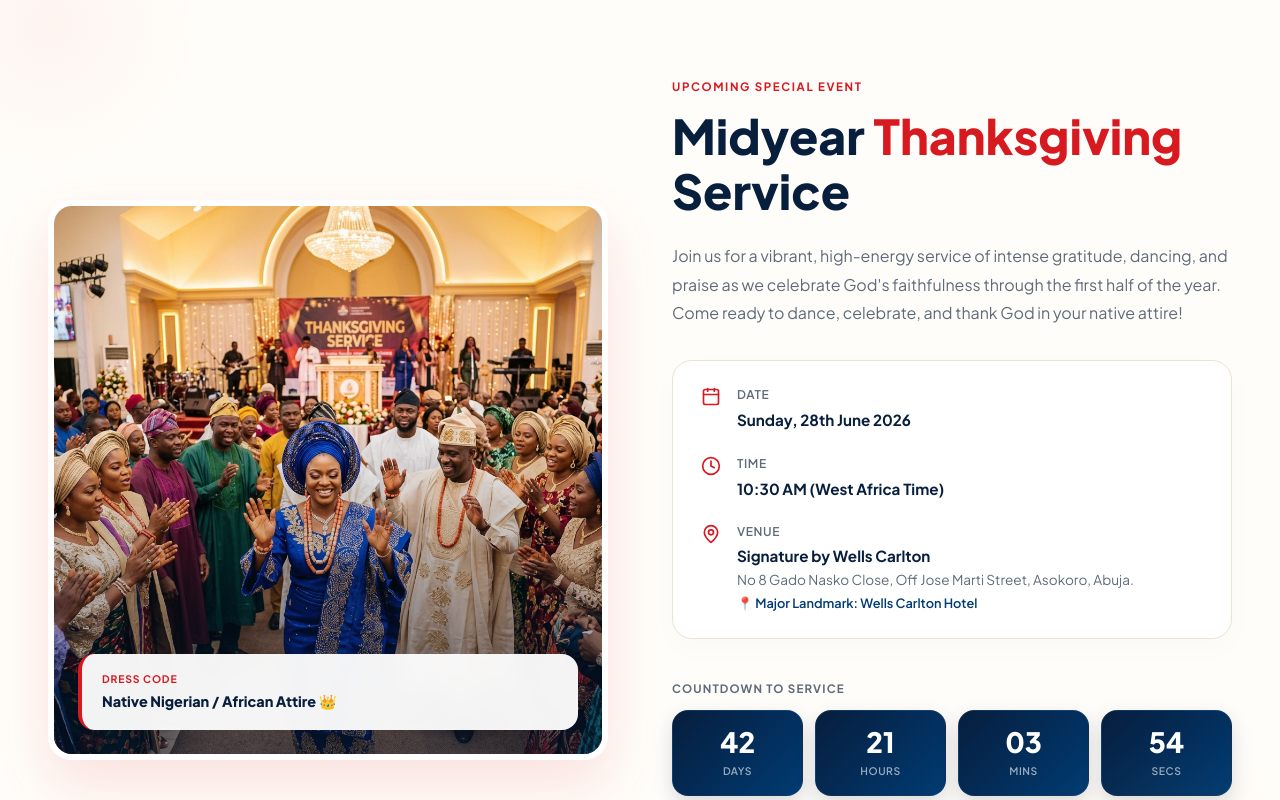
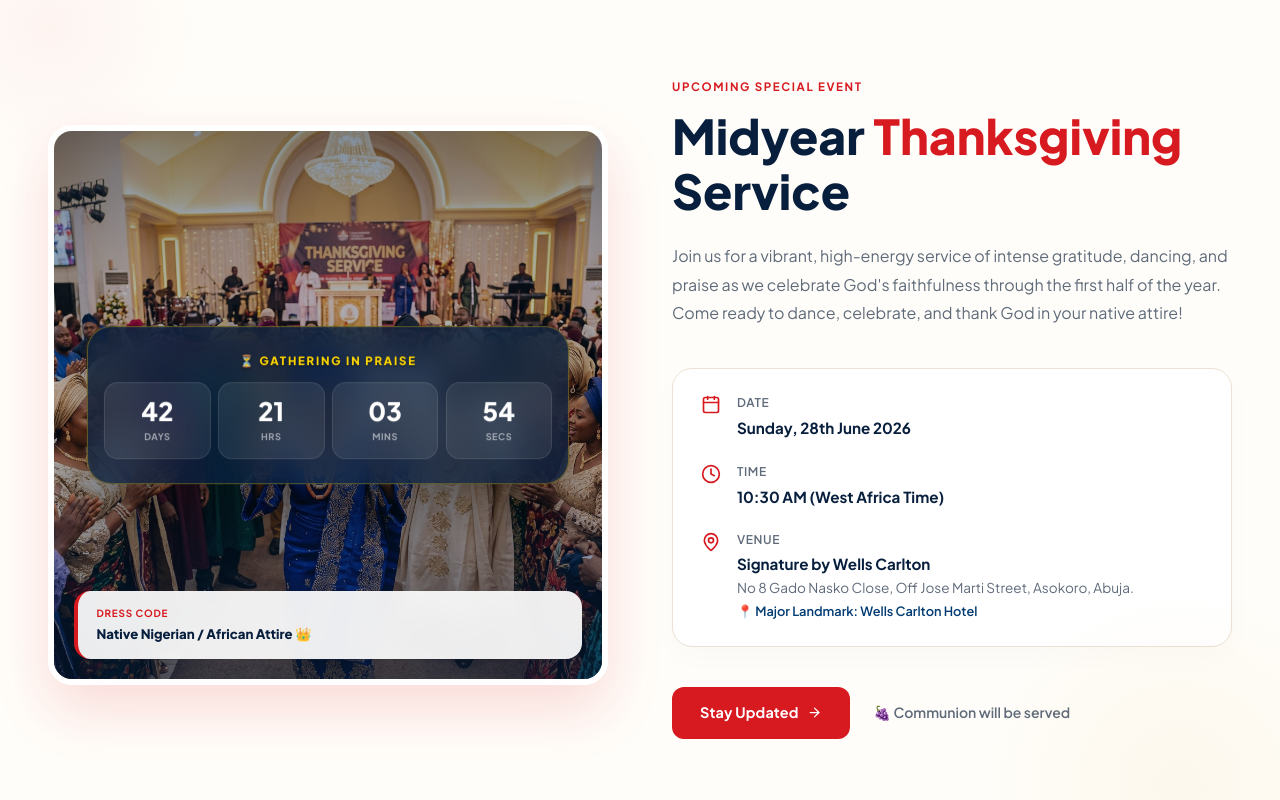
Before and after one commit to fatade1/Harvesters-FCT, a Next.js app: page / in a window 1280 px wide. Shown: the part 1020-1820 px from the top of the page. Built offline with nearby package versions, Linux system fonts and the light colour scheme.

Commit message:
design: move countdown overlay on top of thanksgiving celebration image as a floating glass card

```diff
--- a/src/app/page.tsx
+++ b/src/app/page.tsx
@@ -129,18 +129,60 @@ export default function HomePage() {
 
             {/* Visual Column */}
             <div style={{ position: 'relative' }}>
-              <div style={{ position: 'relative', borderRadius: '24px', overflow: 'hidden', boxShadow: '0 25px 55px rgba(215,25,32,0.12)', border: '6px solid #FFFFFF', aspectRatio: '1/1' }}>
+              <div style={{ position: 'relative', borderRadius: '24px', overflow: 'hidden', boxShadow: '0 25px 55px rgba(215,25,32,0.15)', border: '6px solid #FFFFFF', aspectRatio: '1/1' }}>
                 <Image
                   src="/images/thanksgiving_celebration.png"
                   alt="Midyear Thanksgiving Celebration"
                   fill
                   style={{ objectFit: 'cover' }}
                 />
-                <div style={{ position: 'absolute', inset: 0, background: 'linear-gradient(to top, rgba(7,30,61,0.5) 0%, transparent 60%)' }} />
+                <div style={{ position: 'absolute', inset: 0, background: 'linear-gradient(to top, rgba(7,30,61,0.6) 0%, rgba(7,30,61,0.2) 50%, rgba(7,30,61,0.5) 100%)' }} />
 
-                <div style={{ position: 'absolute', bottom: '1.5rem', left: '1.5rem', right: '1.5rem', background: 'rgba(255,255,255,0.95)', backdropFilter: 'blur(10px)', padding: '1rem 1.25rem', borderRadius: '16px', borderLeft: '4px solid #D71920' }}>
-                  <div style={{ fontSize: '0.65rem', color: '#D71920', fontWeight: '700', textTransform: 'uppercase', letterSpacing: '0.08em', marginBottom: '0.2rem' }}>Dress Code</div>
-                  <div style={{ color: '#071E3D', fontWeight: '800', fontSize: '0.9rem', fontFamily: "'Plus Jakarta Sans',sans-serif" }}>Native Nigerian / African Attire 👑</div>
+                {/* Floating Glass Countdown Card */}
+                <div style={{
+                  position: 'absolute',
+                  top: '50%',
+                  left: '50%',
+                  transform: 'translate(-50%, -50%)',
+                  width: '88%',
+                  background: 'rgba(7, 30, 61, 0.78)',
+                  backdropFilter: 'blur(16px)',
+                  WebkitBackdropFilter: 'blur(16px)',
+                  border: '1.5px solid rgba(255, 215, 0, 0.3)', // Golden tint border
+                  borderRadius: '24px',
+                  padding: '1.5rem 1rem',
+                  textAlign: 'center',
+                  boxShadow: '0 25px 60px rgba(0, 0, 0, 0.45)',
+                  display: 'flex',
+                  flexDirection: 'column',
+                  gap: '0.75rem',
+                  zIndex: 10
+                }}>
+                  <div style={{ fontSize: '0.72rem', color: '#FFD700', fontWeight: '800', letterSpacing: '0.15em', textTransform: 'uppercase', textShadow: '0 1px 2px rgba(0,0,0,0.5)' }}>
+                    ⏳ Gathering in Praise
+                  </div>
+                  <div style={{ display: 'flex', gap: '0.45rem', justifyContent: 'center' }}>
+                    {[
+                      { value: timeLeft.days, label: 'Days' },
+                      { value: timeLeft.hours, label: 'Hrs' },
+                      { value: timeLeft.minutes, label: 'Mins' },
+                      { value: timeLeft.seconds, label: 'Secs' }
+                    ].map((unit, idx) => (
+                      <div key={idx} style={{ flex: '1', minWidth: '54px', background: 'rgba(255, 255, 255, 0.08)', borderRadius: '14px', padding: '0.85rem 0.2rem', border: '1px solid rgba(255, 255, 255, 0.1)' }}>
+                        <div style={{ fontSize: '1.6rem', fontWeight: '800', color: '#FFFFFF', fontFamily: "'Plus Jakarta Sans',sans-serif", lineHeight: '1.1' }}>
+                          {String(unit.value).padStart(2, '0')}
+                        </div>
+                        <div style={{ fontSize: '0.58rem', color: 'rgba(255, 255, 255, 0.55)', fontWeight: '700', textTransform: 'uppercase', letterSpacing: '0.05em', marginTop: '0.25rem' }}>
+                          {unit.label}
+                        </div>
+                      </div>
+                    ))}
+                  </div>
+                </div>
+
+                <div style={{ position: 'absolute', bottom: '1.25rem', left: '1.25rem', right: '1.25rem', background: 'rgba(255,255,255,0.92)', backdropFilter: 'blur(10px)', padding: '0.875rem 1.15rem', borderRadius: '16px', borderLeft: '4px solid #D71920' }}>
+                  <div style={{ fontSize: '0.62rem', color: '#D71920', fontWeight: '700', textTransform: 'uppercase', letterSpacing: '0.08em', marginBottom: '0.15rem' }}>Dress Code</div>
+                  <div style={{ color: '#071E3D', fontWeight: '800', fontSize: '0.825rem', fontFamily: "'Plus Jakarta Sans',sans-serif" }}>Native Nigerian / African Attire 👑</div>
                 </div>
               </div>
             </div>
@@ -152,7 +194,7 @@ export default function HomePage() {
                 Midyear <span style={{ color: '#D71920' }}>Thanksgiving</span> Service
               </h2>
 
-              <p style={{ color: '#5F6B7A', lineHeight: '1.8', fontSize: '1rem', marginBottom: '2rem' }}>
+              <p style={{ color: '#5F6B7A', lineHeight: '1.8', fontSize: '1rem', marginBottom: '2.5rem' }}>
                 Join us for a vibrant, high-energy service of intense gratitude, dancing, and praise as we celebrate God's faithfulness through the first half of the year. Come ready to dance, celebrate, and thank God in your native attire!
               </p>
 
@@ -188,28 +230,6 @@ export default function HomePage() {
                       📍 Major Landmark: Wells Carlton Hotel
                     </span>
                   </div>
-                </div>
-              </div>
-
-              {/* Countdown Timer Display */}
-              <div style={{ marginBottom: '2.5rem' }}>
-                <div style={{ fontSize: '0.72rem', color: '#5F6B7A', fontWeight: '700', textTransform: 'uppercase', letterSpacing: '0.1em', marginBottom: '0.75rem' }}>Countdown to Service</div>
-                <div style={{ display: 'flex', gap: '0.75rem', flexWrap: 'wrap' }}>
-                  {[
-                    { value: timeLeft.days, label: 'Days' },
-                    { value: timeLeft.hours, label: 'Hours' },
-                    { value: timeLeft.minutes, label: 'Mins' },
-                    { value: timeLeft.seconds, label: 'Secs' }
-                  ].map((unit, idx) => (
-                    <div key={idx} style={{ flex: '1 1 70px', minWidth: '70px', background: 'linear-gradient(135deg, #071E3D 0%, #003B73 100%)', borderRadius: '16px', padding: '1rem 0.5rem', textAlign: 'center', boxShadow: '0 8px 20px rgba(7,30,61,0.15)', border: '1px solid rgba(255,255,255,0.05)' }}>
-                      <div style={{ fontSize: '1.75rem', fontWeight: '800', color: '#FFFFFF', fontFamily: "'Plus Jakarta Sans',sans-serif", lineHeight: '1.1' }}>
-                        {String(unit.value).padStart(2, '0')}
-                      </div>
-                      <div style={{ fontSize: '0.65rem', color: 'rgba(255,255,255,0.6)', fontWeight: '600', textTransform: 'uppercase', letterSpacing: '0.05em', marginTop: '0.25rem' }}>
-                        {unit.label}
-                      </div>
-                    </div>
-                  ))}
                 </div>
               </div>
 
```
